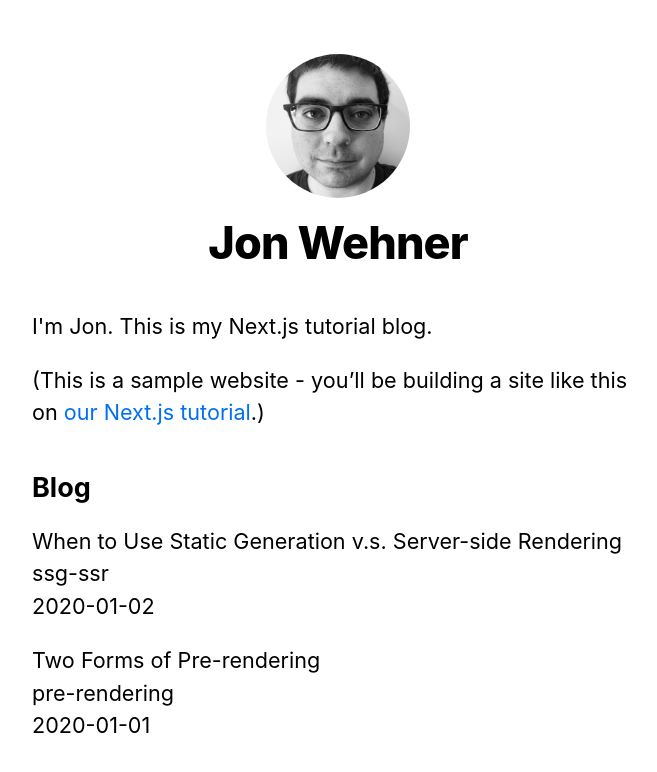
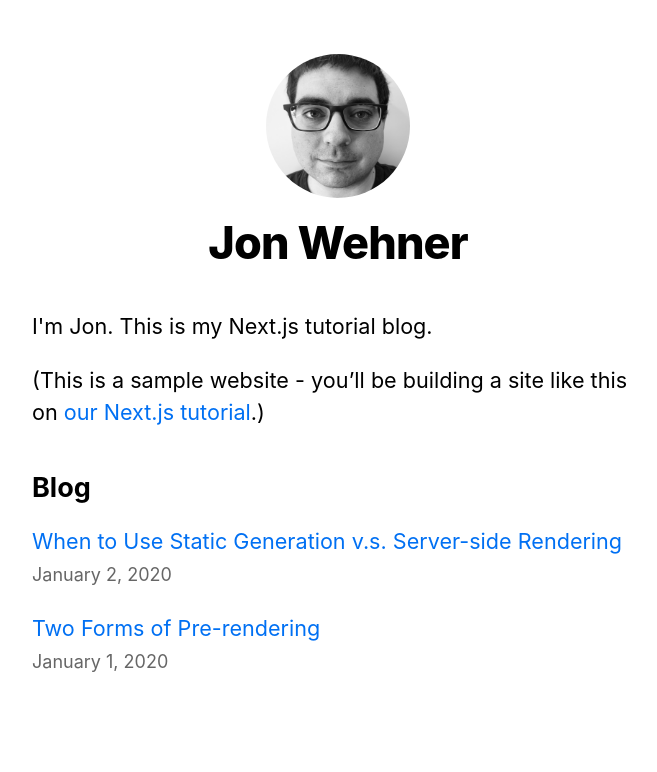
Before and after one commit to jon-wehner/nextjs-blog, a Next.js app: page / in a window 1280 px wide. Shown: the top 772 px of the page, without its empty margins (302-959 px from the left). Built offline with nearby package versions, Linux system fonts and the light colour scheme.

Commit message:
tutortial finished

```diff
--- /dev/null
+++ b/components/date.js
@@ -0,0 +1,9 @@
+/* eslint-disable require-jsdoc */
+/* eslint-disable react/prop-types */
+import React from 'react';
+import {parseISO, format} from 'date-fns';
+
+export default function Date({dateString}) {
+  const date = parseISO(dateString);
+  return <time dateTime={dateString}>{format(date, 'LLLL d, yyyy')}</time>;
+}
--- a/package.json
+++ b/package.json
@@ -8,6 +8,7 @@
     "start": "next start"
   },
   "dependencies": {
+    "date-fns": "^2.22.1",
     "gray-matter": "^4.0.3",
     "next": "^10.0.0",
     "prop-types": "^15.7.2",
--- a/pages/index.js
+++ b/pages/index.js
@@ -3,6 +3,8 @@
 /* eslint-disable require-jsdoc */
 import React from 'react';
 import Head from 'next/head';
+import Link from 'next/link';
+import Date from '../components/date';
 import Layout, {siteTitle} from '../components/layout';
 import utilStyles from '../styles/utils.module.css';
 import {getSortedPostsData} from '../lib/posts';
@@ -34,11 +36,13 @@
         <ul className={utilStyles.list}>
           {allPostsData.map(({id, date, title}) => (
             <li className={utilStyles.listItem} key={id}>
-              {title}
+              <Link href={`/posts/${id}`}>
+                <a>{title}</a>
+              </Link>
               <br />
-              {id}
-              <br />
-              {date}
+              <small className={utilStyles.lightText}>
+                <Date dateString={date} />
+              </small>
             </li>
           ))}
         </ul>
```
Also changed, not shown: pages/posts/[id].js (+6 -2 lines), 1 other file (tests, documents, lock files or other folders).
